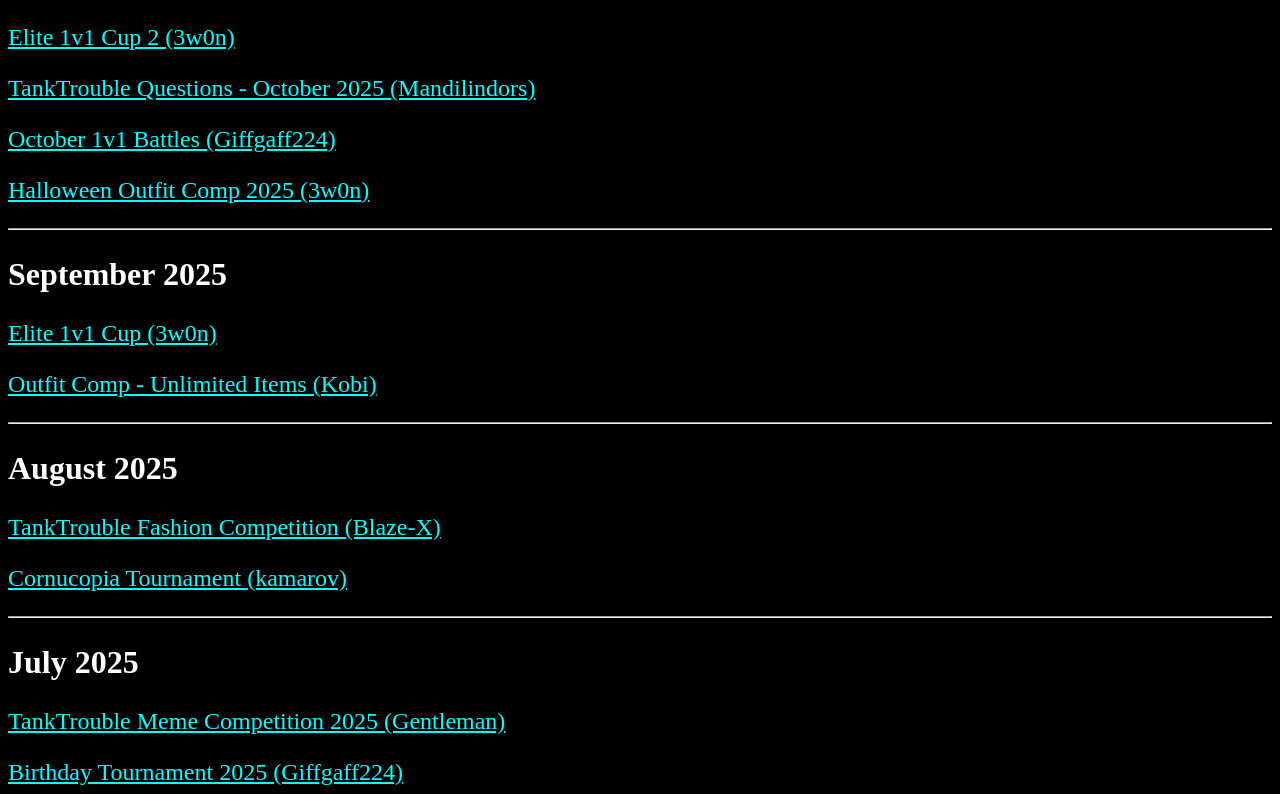
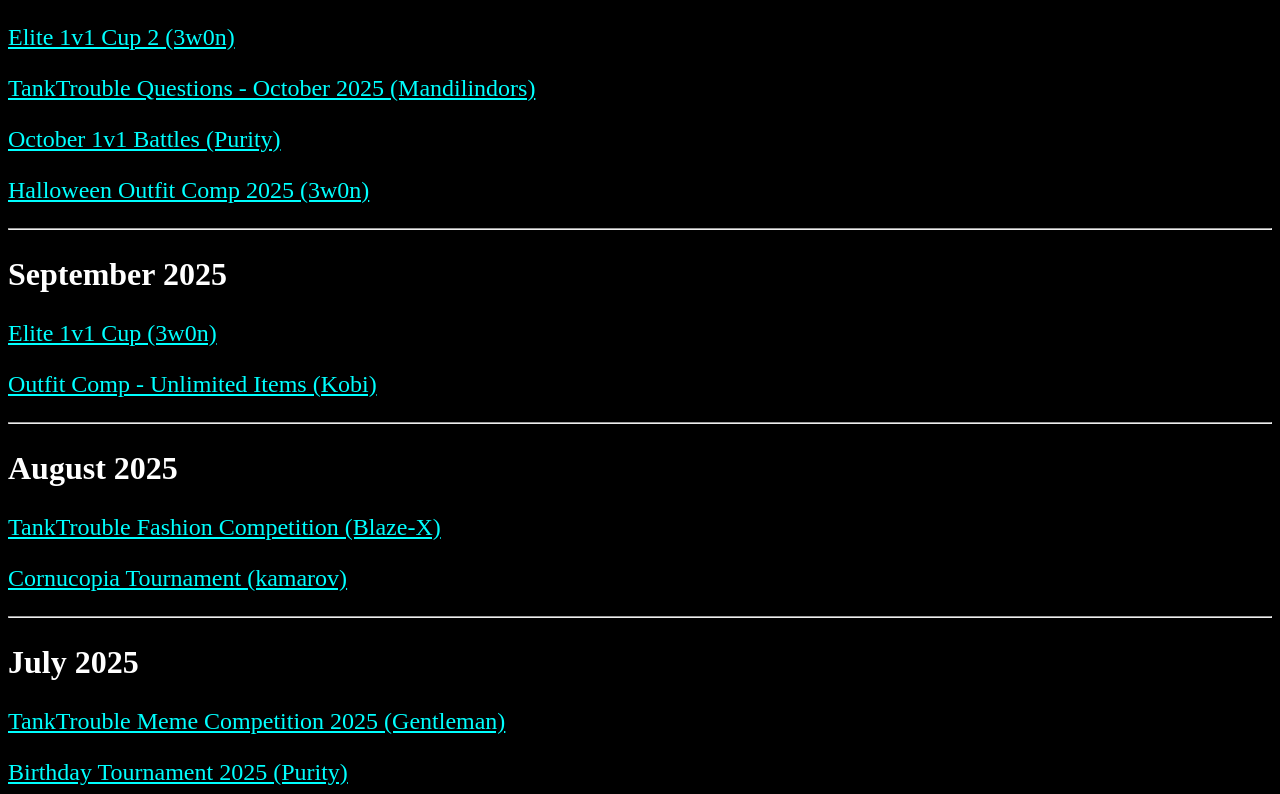
Before and after one commit to ttmand/ttforums, a plain HTML site: page index.html in a window 1280 px wide. Shown: the part 2266-3060 px from the top of the page. Drawn offline with Linux system fonts and the light colour scheme.

Commit message:
Change "Giffgaff224" to "Purity"

```diff
--- a/index.html
+++ b/index.html
@@ -154,7 +154,7 @@
     <h2 class="m" id="202510">October 2025</h2>
     <p><a href="https://tanktrouble.com/forum?threadId=470641" target="_blank">Elite 1v1 Cup 2 (3w0n)</a></p>
     <p><a href="https://tanktrouble.com/forum?threadId=470572" target="_blank">TankTrouble Questions - October 2025 (Mandilindors)</a></p>
-    <p><a href="https://tanktrouble.com/forum?threadId=470409" target="_blank">October 1v1 Battles (Giffgaff224)</a></p>
+    <p><a href="https://tanktrouble.com/forum?threadId=470409" target="_blank">October 1v1 Battles (Purity)</a></p>
     <p><a href="https://tanktrouble.com/forum?threadId=470407" target="_blank">Halloween Outfit Comp 2025 (3w0n)</a></p>
     <hr>
     <h2 class="m" id="202509">September 2025</h2>
@@ -167,7 +167,7 @@
     <hr>
     <h2 class="m" id="202507">July 2025</h2>
     <p><a href="https://tanktrouble.com/forum?threadId=469941" target="_blank">TankTrouble Meme Competition 2025 (Gentleman)</a></p>
-    <p><a href="https://tanktrouble.com/forum?threadId=469806" target="_blank">Birthday Tournament 2025 (Giffgaff224)</a></p>
+    <p><a href="https://tanktrouble.com/forum?threadId=469806" target="_blank">Birthday Tournament 2025 (Purity)</a></p>
     <p><a href="https://tanktrouble.com/forum?threadId=469805" target="_blank">Random Discussion 13 (rhak)</a></p>
     <p><a href="https://tanktrouble.com/forum?threadId=469759" target="_blank">2v2 Tournament 2025 (Squeeze5)</a></p>
     <p><a href="https://tanktrouble.com/forum?threadId=469728" target="_blank">"Be Active" Competition 2025 (Mashin)</a></p>
```
